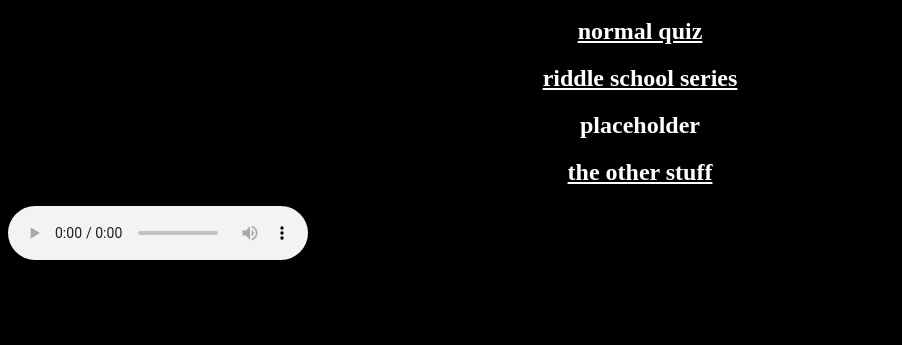
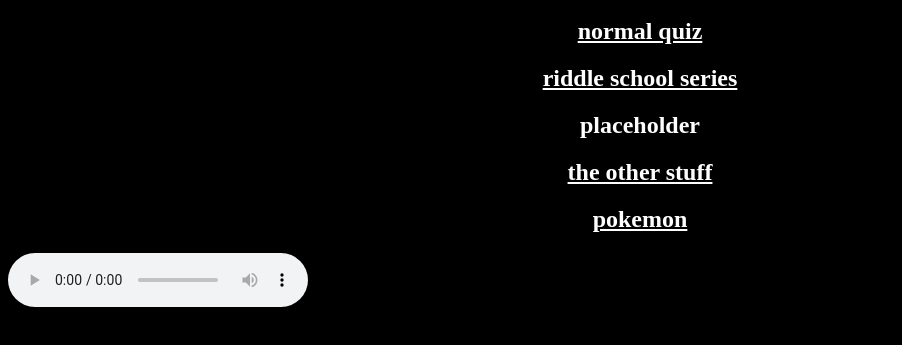
Before and after one commit to funy-man/funy-man.github.io, a plain HTML site: page uh.html in a window 1280 px wide. Shown: the part 95-440 px from the top of the page, without its empty margins (0-902 px from the left). Drawn offline with Linux system fonts and the light colour scheme.

Commit message:
Update uh.html

```diff
--- a/uh.html
+++ b/uh.html
@@ -9,6 +9,7 @@
 <h2><a href=riddles/dexin.html>riddle school series</a></h2>
 <h2>placeholder</h2>
 <h2><a href=https://funy-man.github.io/uh.html>the other stuff</a></h2>
+<h2><a href=https://funnynnuf.github.io/w/>pokemon</a></h2>
 
 <audio controls autoplay>
   <source src="music.mp3" type="audio/mp3">
```
